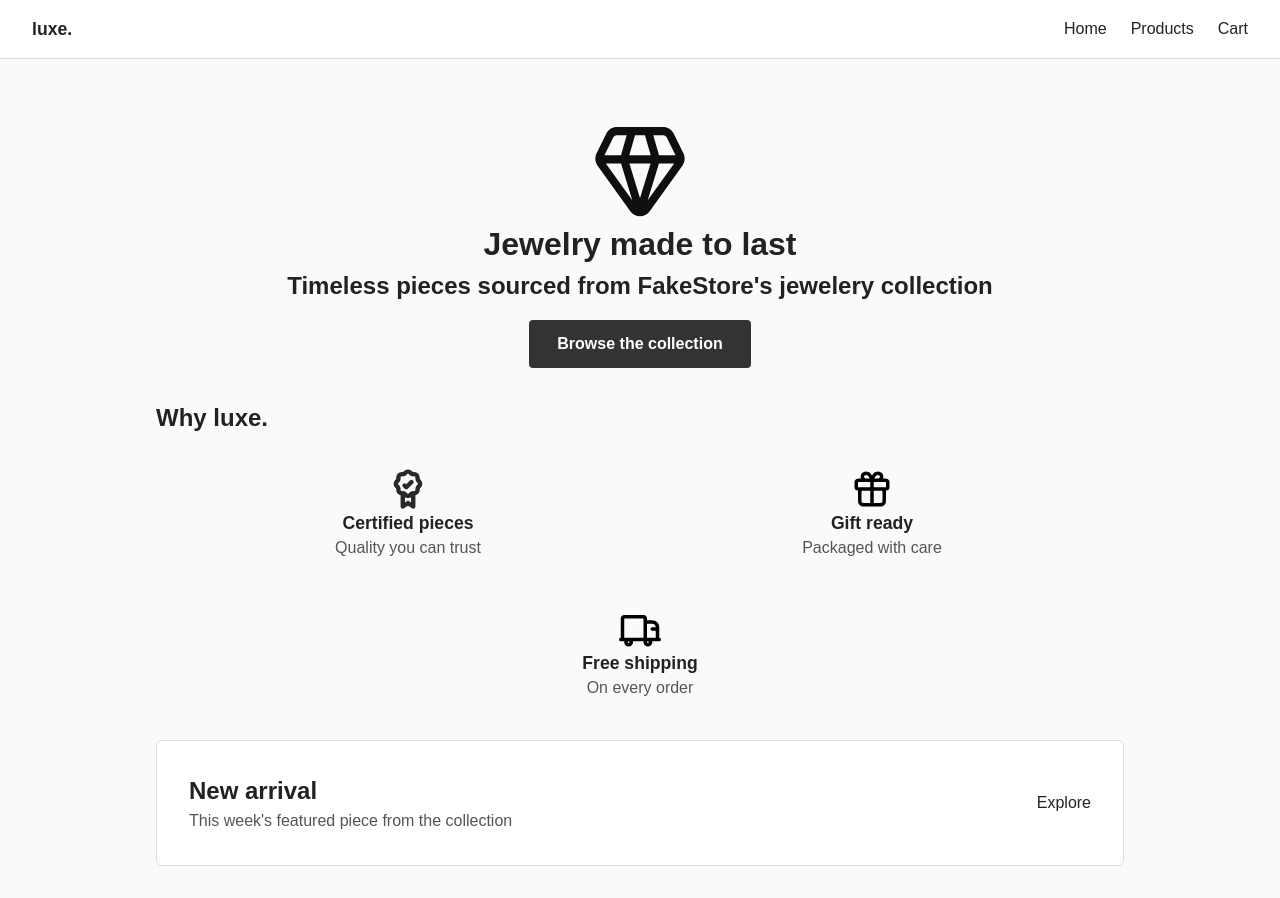
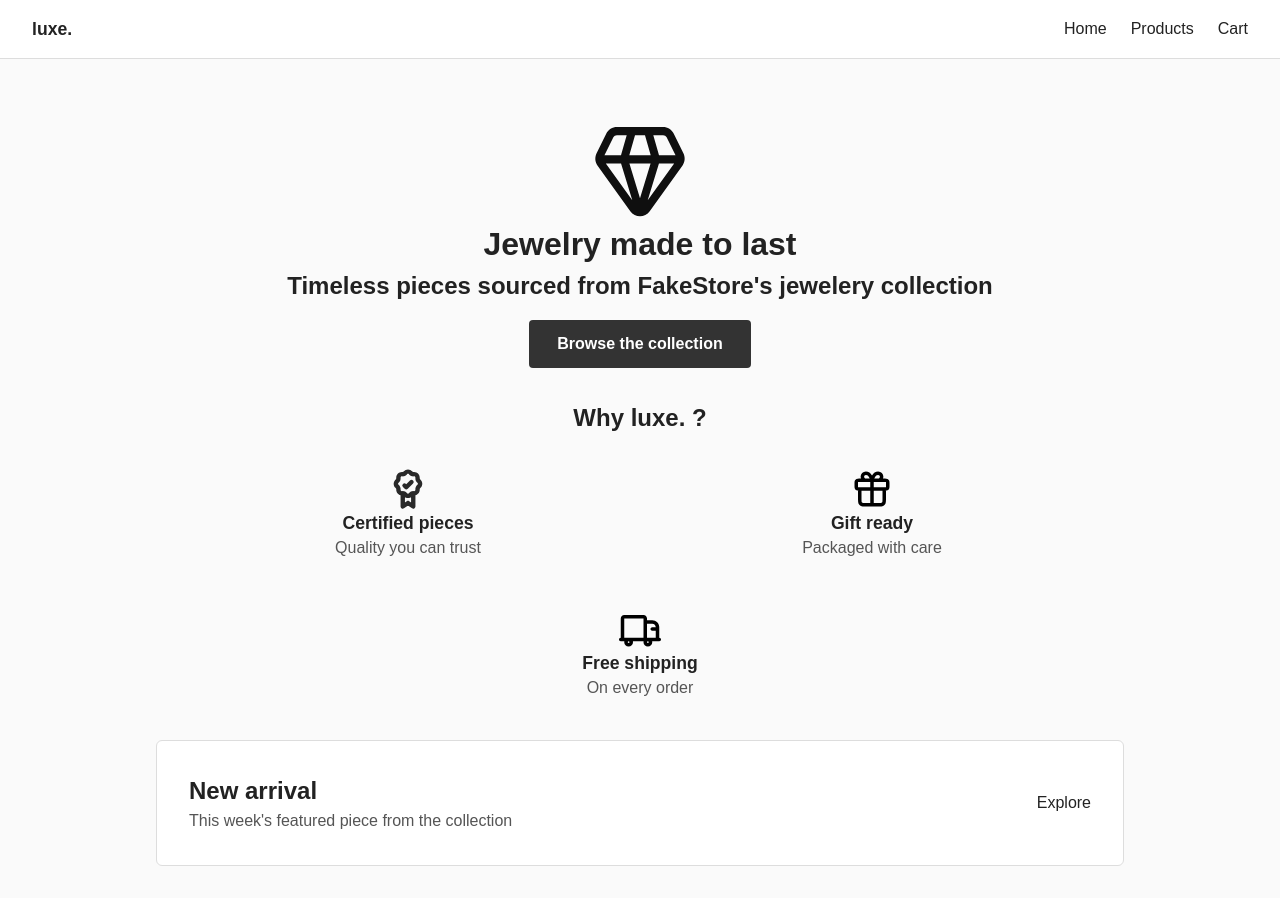
Before and after one commit to GParej0/ShoppingCart, a React (Vite) app: page / in a window 1280 px wide. Built offline with nearby package versions, Linux system fonts and the light colour scheme.

Commit message:
Final changes

```diff
--- a/src/pages/home.jsx
+++ b/src/pages/home.jsx
@@ -13,7 +13,7 @@ export default function Home (){
         <Link to="products" className="cta-button">Browse the collection</Link>
       </div>
       <div className="home-info">
-        <h2>Why luxe.</h2>
+        <h2>Why luxe. ?</h2>
         <ul>
           <li>
             <img src={Certificate} alt="Certificate"/>
--- a/src/style.css
+++ b/src/style.css
@@ -117,6 +117,9 @@ nav {
 
 .cta-button:hover {
   background-color: #555;
+}
+.home-info>h2{
+  text-align: center;
 }
 
 .home-info ul {
```
